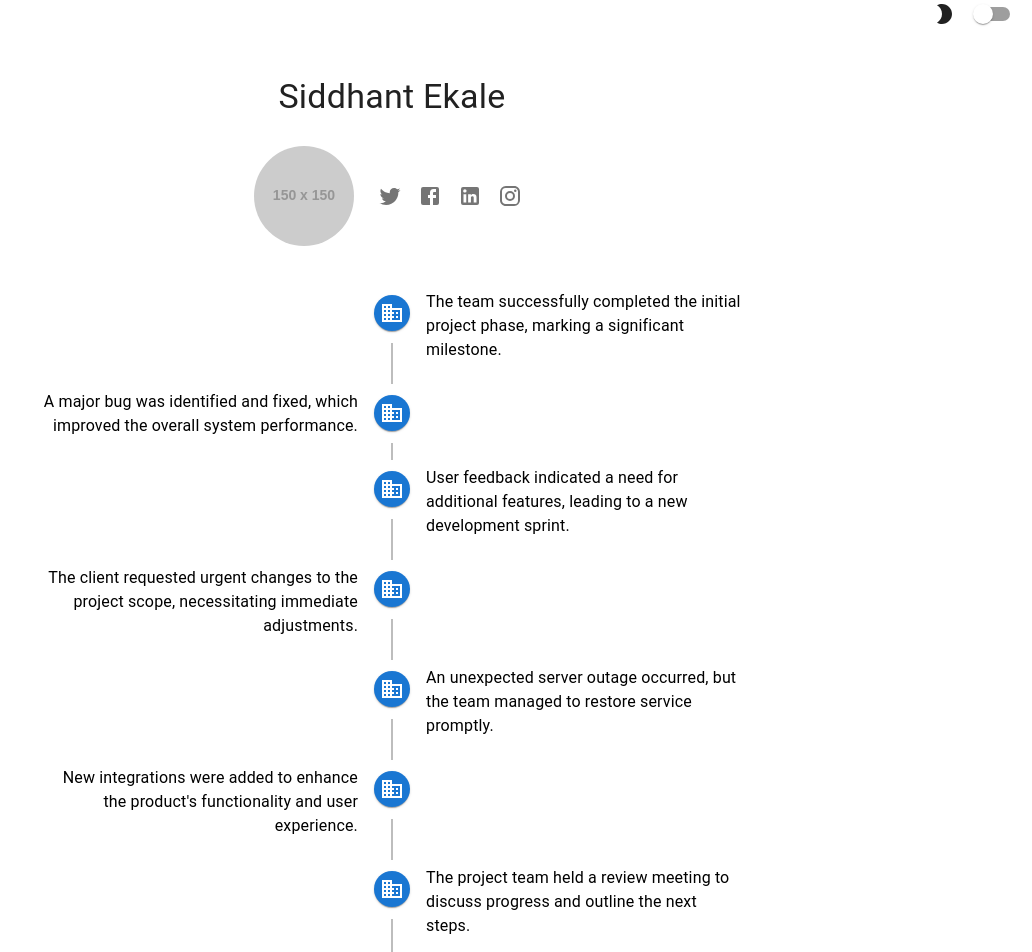
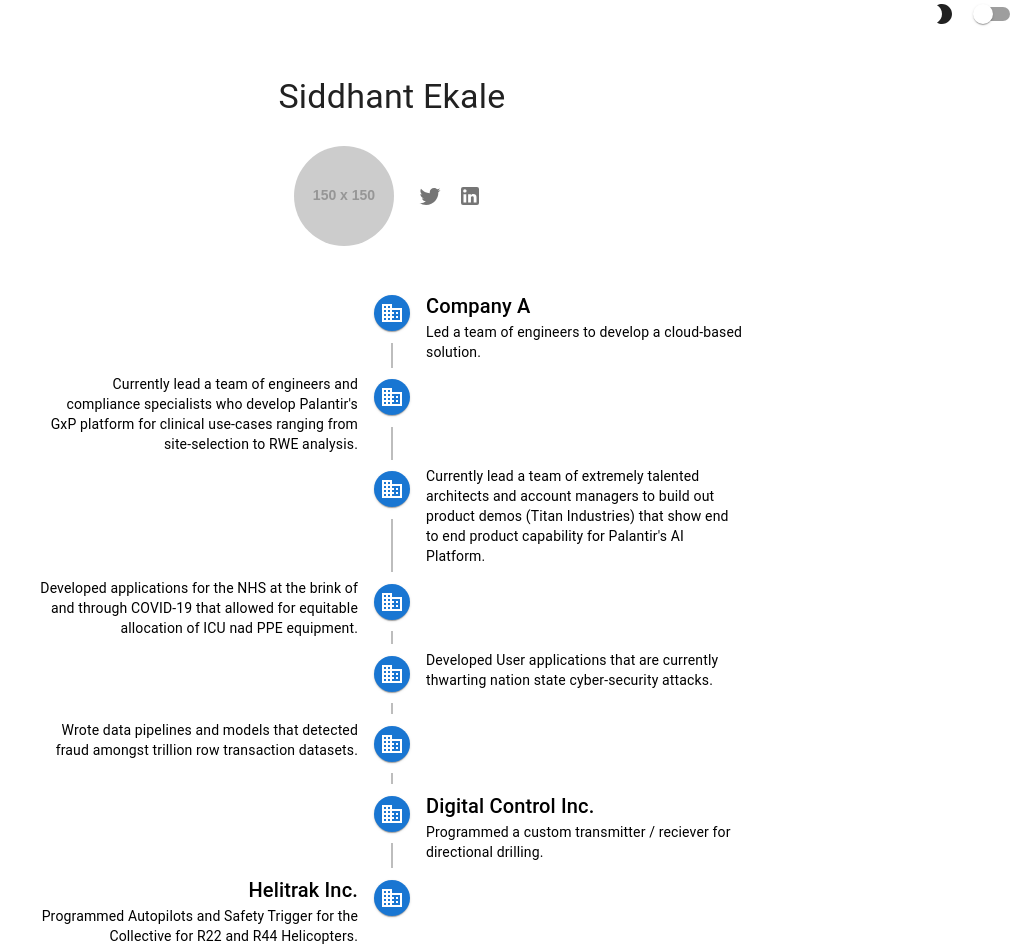
Before and after one commit to siddhantekale/siddhantekale.github.io, a React (Create React App) app: page / in a window 1280 px wide. Shown: the top 952 px of the page, without its empty margins (248-1280 px from the left). Built offline with nearby package versions, Linux system fonts and the light colour scheme.

Commit message:
adding details slowly

```diff
--- a/src/App.js
+++ b/src/App.js
@@ -9,9 +9,7 @@
 import TimelineDot from '@mui/lab/TimelineDot';
 import BusinessIcon from '@mui/icons-material/Business';
 import TwitterIcon from '@mui/icons-material/Twitter';
-import FacebookIcon from '@mui/icons-material/Facebook';
 import LinkedInIcon from '@mui/icons-material/LinkedIn';
-import InstagramIcon from '@mui/icons-material/Instagram';
 import WbSunnyIcon from '@mui/icons-material/WbSunny';
 import Brightness2Icon from '@mui/icons-material/Brightness2';
 import ArrowBackIosIcon from '@mui/icons-material/ArrowBackIos';
@@ -55,14 +53,38 @@
   };
 
   const randomEvents = [
-    "The team successfully completed the initial project phase, marking a significant milestone.",
-    "A major bug was identified and fixed, which improved the overall system performance.",
-    "User feedback indicated a need for additional features, leading to a new development sprint.",
-    "The client requested urgent changes to the project scope, necessitating immediate adjustments.",
-    "An unexpected server outage occurred, but the team managed to restore service promptly.",
-    "New integrations were added to enhance the product's functionality and user experience.",
-    "The project team held a review meeting to discuss progress and outline the next steps.",
-    "A comprehensive testing phase concluded with positive results, validating the project's success."
+    {
+      company: "Company A",
+      description: "Led a team of engineers to develop a cloud-based solution.",
+    },
+    {
+      company: "",
+      description: "Currently lead a team of engineers and compliance specialists who develop Palantir's GxP platform for clinical use-cases ranging from site-selection to RWE analysis.",
+    },
+    {
+      company: "",
+      description: "Currently lead a team of extremely talented architects and account managers to build out product demos (Titan Industries) that show end to end product capability for Palantir's AI Platform.",
+    },
+    {
+      company: "",
+      description: "Developed applications for the NHS at the brink of and through COVID-19 that allowed for equitable allocation of ICU nad PPE equipment.",
+    },
+    {
+      company: "",
+      description: "Developed User applications that are currently thwarting nation state cyber-security attacks.",
+    },
+    {
+      company: "",
+      description: "Wrote data pipelines and models that detected fraud amongst trillion row transaction datasets.",
+    },
+    {
+      company: "Digital Control Inc.",
+      description: "Programmed a custom transmitter / reciever for directional drilling.",
+    },
+    {
+      company: "Helitrak Inc.",
+      description: "Programmed Autopilots and Safety Trigger for the Collective for R22 and R44 Helicopters.",
+    },
   ];
 
   const lightTheme = createTheme({
@@ -142,14 +164,8 @@
                   <IconButton href="https://twitter.com" target="_blank" aria-label="Twitter">
                     <TwitterIcon />
                   </IconButton>
-                  <IconButton href="https://facebook.com" target="_blank" aria-label="Facebook">
-                    <FacebookIcon />
-                  </IconButton>
                   <IconButton href="https://linkedin.com" target="_blank" aria-label="LinkedIn">
                     <LinkedInIcon />
-                  </IconButton>
-                  <IconButton href="https://instagram.com" target="_blank" aria-label="Instagram">
-                    <InstagramIcon />
                   </IconButton>
                 </Box>
               </Box>
@@ -163,8 +179,11 @@
                       {index < randomEvents.length - 1 && <TimelineConnector />}
                     </TimelineSeparator>
                     <TimelineContent>
-                      <Typography variant="body1" paragraph sx={{ color: darkMode ? '#ffffff' : '#000000' }}>
-                        {event}
+                      <Typography variant="h6" sx={{ color: darkMode ? '#ffffff' : '#000000' }}>
+                        {event.company}
+                      </Typography>
+                      <Typography variant="body2" sx={{ color: darkMode ? '#ffffff' : '#000000' }}>
+                        {event.description}
                       </Typography>
                     </TimelineContent>
                   </TimelineItem>
```
